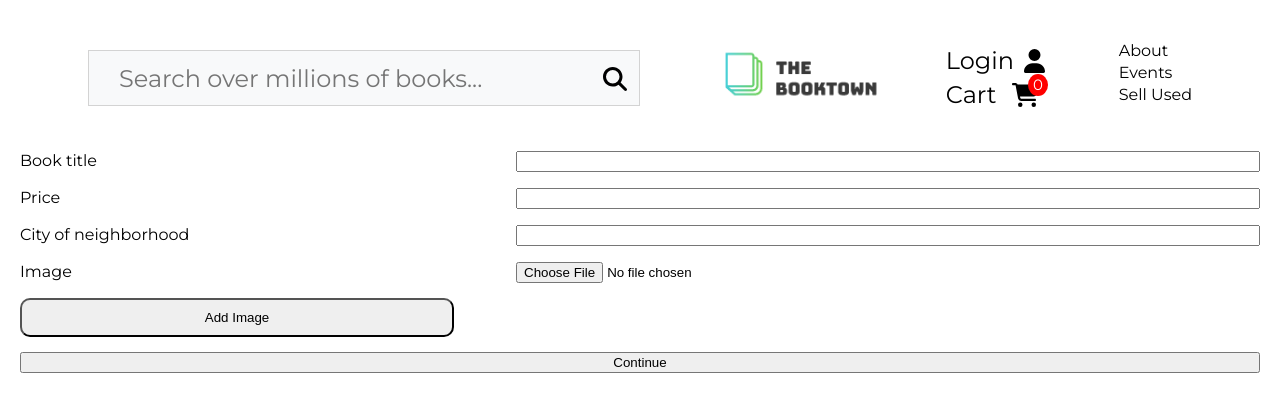
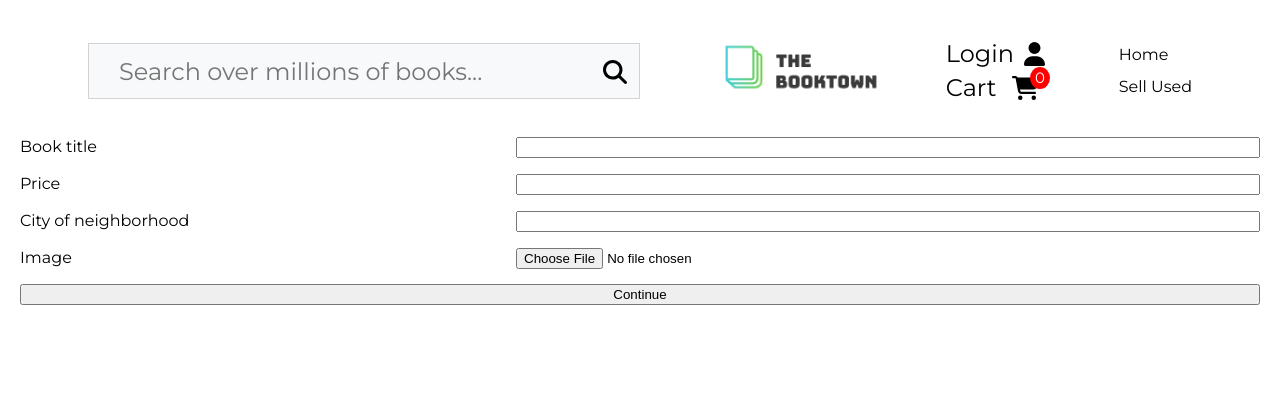
Before and after one commit to tonyxuan2021/the-booktown, a React (Create React App) app: page /used/upload in a window 1280 px wide. Shown: the top 412 px of the page. Built offline with nearby package versions, Linux system fonts and the light colour scheme.

Commit message:
fix gitignore

```diff
--- a/src/components/Header/Header.js
+++ b/src/components/Header/Header.js
@@ -34,8 +34,9 @@ const Header = () => {
         </div>
       </div>
       <div className="header__bar">
-        <p>About</p>
-        <p>Events</p>
+        <Link to="/" className="header__home">
+          <p>Home</p>
+        </Link>
         <Link to="/used" className="header__used">
           <p>Sell Used</p>
         </Link>
--- a/src/components/Header/Header.scss
+++ b/src/components/Header/Header.scss
@@ -57,10 +57,14 @@
         text-decoration: none;
         color: black;
 
+
         &__wrapper {
             display: flex;
+            gap: 1rem;
+
+            @include tablet {
             flex-direction: column;
-            gap: 1rem;
+            }
         }
 
 
@@ -87,22 +91,39 @@
         border-radius: 50%;
         position: absolute;
         top: -9px;
-        right: -3px;
+        right: -10px;
+
+        @include desktop {
+        right: -5px;
+
+        }
     }
     }
 
     &__bar {
         display: flex;
-        justify-content: space-between;
         margin-bottom: 1rem;
         font-size: 1.6rem;
+        gap: 2rem;
+        margin: 0;
+        // width: 100%;
 
         @include tablet {
             flex-direction: column;
+            justify-content: space-between;
+            gap: 1rem;
+
         }
     }
 
     &__used {
+        text-decoration: none;
+        color: black;
+        margin: 0;
+    }
+
+    &__home {
+        margin: 0;
         text-decoration: none;
         color: black;
     }
--- a/src/components/Upload/Upload.js
+++ b/src/components/Upload/Upload.js
@@ -1,52 +1,93 @@
 import "./Upload.scss";
-import React, { Component } from 'react'
+import React, { Component } from "react";
 import axios from "axios";
-
+import { Redirect } from "react-router-dom";
 
 class Upload extends Component {
+  state = {
+    selectedFile: null,
+    bookData: [],
+  };
 
-    state = {
-        selectedFile: null
-    }
+  handleSubmitContinue = (e) => {
+    e.preventDefault();
+    const fd = new FormData();
+    fd.append(e.target.file.files[0].name, e.target.file.files[0]);
 
-    fileChangeHandler = e => {
-        this.setState({
-            selectedFile: e.target.files[0]
+    axios
+      .post("http://localhost:5050/usedbook", {
+        name: e.target.name.value,
+        price: e.target.price.value,
+
+        // image: fd
       })
-    }
+      .then((response) => {
+        axios.post("http://localhost:5050/usedbook/image", fd).then((response)=> {
+        console.log(response)
+        });
+      });
 
-    // fileUploadHandler = e => {
-    //     axios.post("")
-    // }
+    console.log(fd);
 
+    e.target.reset();
+  };
+
+  fileChangeHandler = (e) => {
+    // this.setState({
+    //   selectedFile: e.target.files[0],
+    // });
+  };
+
+  fileUploadHandler = (e) => {
+    const fd = new FormData();
+    fd.append("image", this.state.selectedFile, this.state.selectedFile.name);
+
+    axios.post("http://localhost:5050/usedbook", fd).then((res) => {
+      console.log(res);
+    });
+  };
 
   render() {
+    // console.log(this.state.selectedFile)
+
     return (
-        <form className="upload__form">
+      <form className="upload__form" onSubmit={this.handleSubmitContinue}>
         <div className="upload__info__wrapper">
-            <label className="upload__label" htmlFor="name">Book title</label>
-            <input id="name" className="upload__input"/>
+          <label className="upload__label" htmlFor="name">
+            Book title
+          </label>
+          <input id="name" className="upload__input" />
         </div>
         <div className="upload__info__wrapper">
-            <label className="upload__label" htmlFor="price">Price</label>
-            <input id="price" className="upload__input"/>
+          <label className="upload__label" htmlFor="price">
+            Price
+          </label>
+          <input id="price" className="upload__input" />
         </div>
         <div className="upload__info__wrapper">
-            <label className="upload__label" htmlFor="city">City of neighborhood</label>
-            <input id="city" className="upload__input"/>
+          <label className="upload__label" htmlFor="city">
+            City of neighborhood
+          </label>
+          <input id="city" className="upload__input" />
         </div>
         <div className="upload__info__wrapper">
-            <label className="upload__label" htmlFor="file">Image</label>
-            <input type="file" id="file" onChange={this.fileChangeHandler} className="upload__input"/>
+          <label className="upload__label" htmlFor="file">
+            Image
+          </label>
+          <input
+            type="file"
+            id="file"
+            onChange={this.fileChangeHandler}
+            className="upload__input"
+          />
         </div>
-          <button onClick={this.fileUploadHandler} className="upload__btn">Add Image</button>
+        {/* <button onClick={this.fileUploadHandler} className="upload__btn">
+          Add Image
+        </button> */}
         <button className="upload__continue">Continue</button>
       </form>
     );
   }
 }
 
-
-
-
 export default Upload;
--- a/src/pages/SellUsedPage.js
+++ b/src/pages/SellUsedPage.js
@@ -23,7 +23,7 @@ class SellUsedPage extends Component {
       <div>
         <div className="upload__header">
           <h1>Used Book List</h1>
-          <Link to="/used/upload">
+          <Link to="/used/upload" className="upload__button">
             <button>UPLOAD</button>
           </Link>
         </div>
--- a/src/pages/SellUsedPage.scss
+++ b/src/pages/SellUsedPage.scss
@@ -26,6 +26,11 @@
         justify-content: space-between;
         margin-bottom: 2rem;
     }
+
+    &__button {
+        margin: 0;
+    }
+
 }
 
 
@@ -37,7 +42,7 @@
     flex-direction: column;
     align-items: center;
     justify-content: space-between;
-    height: 380px;
+    height: 410px;
     gap: 10px;
     border: 1px solid gray;
     padding: 1rem 2rem;
@@ -60,4 +65,5 @@
         height: 200px;
         object-fit: cover;
     }
+
 }
```
Also changed, not shown: 2 other files (tests, documents, lock files or other folders). Lines whose indentation alone changed are shown as unchanged.
